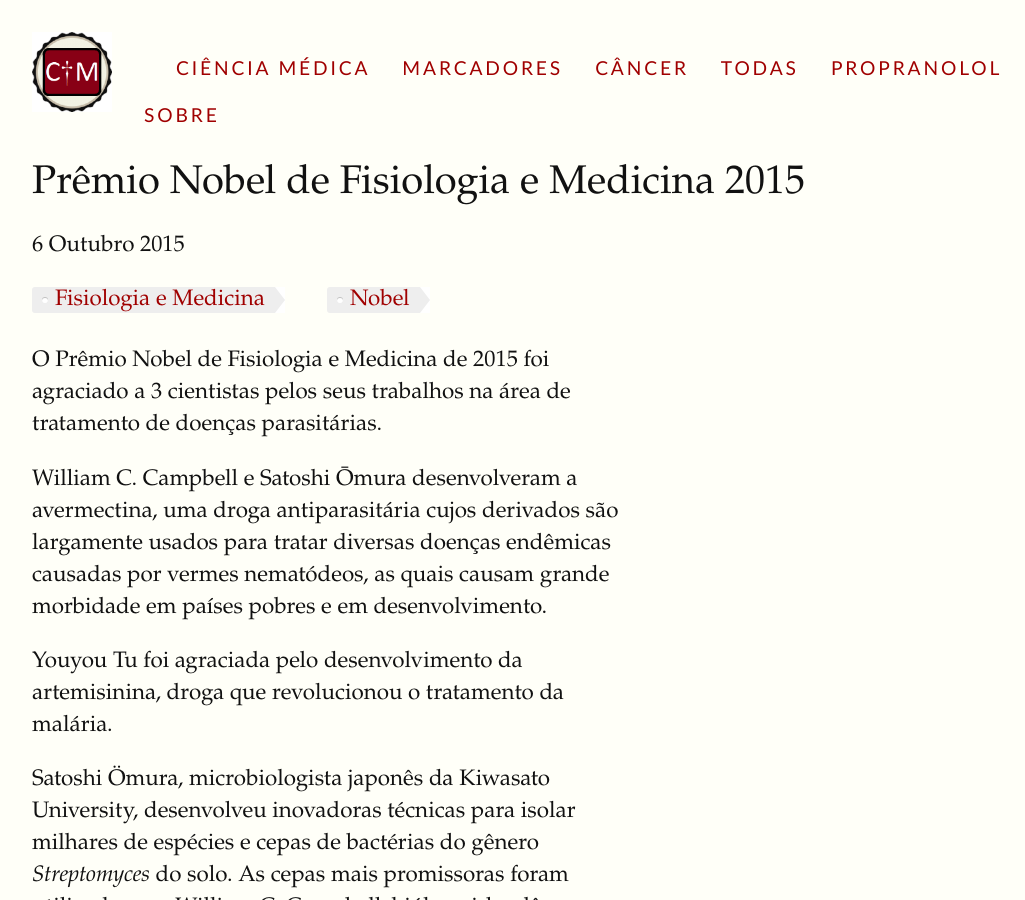
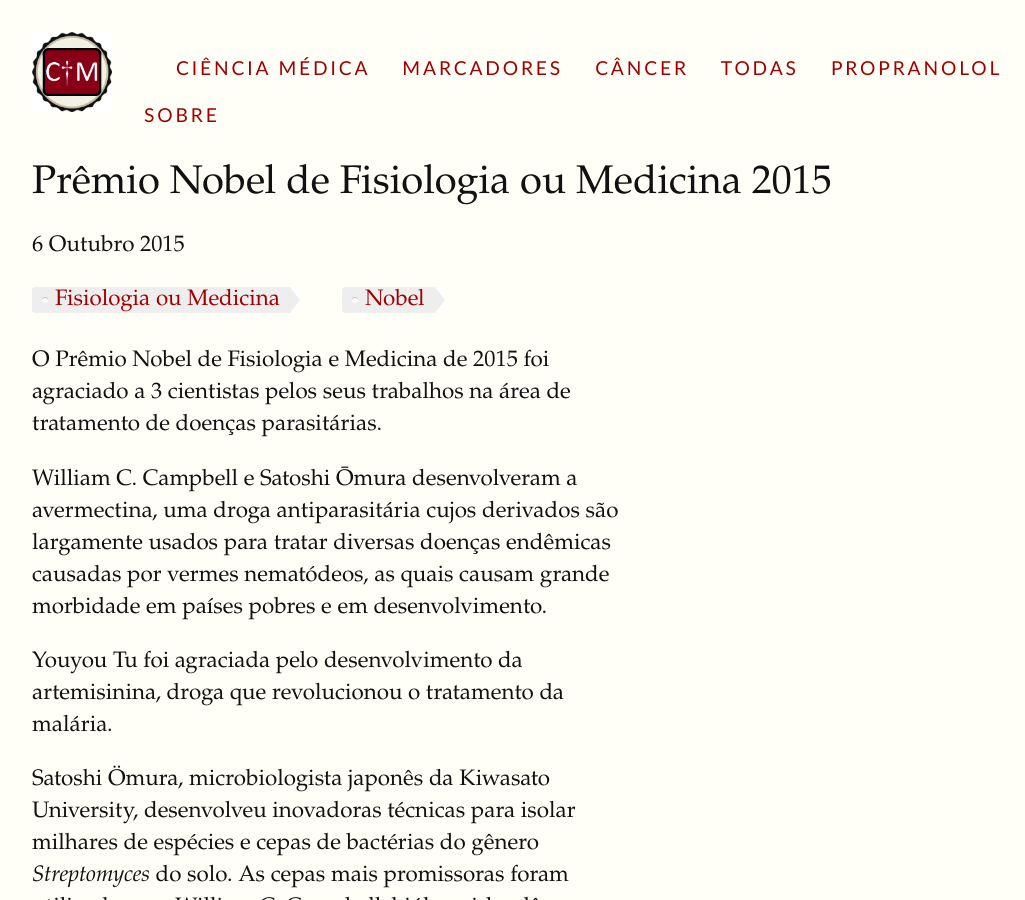
Before and after one commit to fhcflx/pharmakon, a Jekyll site: the page built from _posts/2015-10-06-premio-nobel-de-fisiologia-e-medicina.md, in a window 1280 px wide and 900 px high. Shown: the whole window, without its empty margins (128-1153 px from the left). Built offline with Jekyll 4.4.1, drawn with Linux system fonts in a browser that asks for light colours; comment, search, counter and statistics services are not loaded.

```diff
--- a/_posts/2014-10-07-nobel-medicina-2014.markdown
+++ b/_posts/2014-10-07-nobel-medicina-2014.markdown
@@ -1,10 +1,10 @@
 ---
 layout: post
-title: Prêmio Nobel de Fisiologia e Medicina 2014 - o GPS cerebral
+title: Prêmio Nobel de Fisiologia ou Medicina 2014 - o GPS cerebral
 date: '2014-10-07T20:22:00.000-03:00'
 author: Francisco H C Felix
 tags:
-- Fisiologia e Medicina
+- Fisiologia ou Medicina
 - Nobel
 ---
 
--- a/_posts/2015-10-06-premio-nobel-de-fisiologia-e-medicina.md
+++ b/_posts/2015-10-06-premio-nobel-de-fisiologia-e-medicina.md
@@ -1,10 +1,10 @@
 ---
 layout: post
-title: Prêmio Nobel de Fisiologia e Medicina 2015
+title: Prêmio Nobel de Fisiologia ou Medicina 2015
 date: '2015-10-06T20:22:00.000-03:00'
 author: Francisco H C Felix
 tags:
-- Fisiologia e Medicina
+- Fisiologia ou Medicina
 - Nobel
 modified_time: '2015-12-07T20:26:36.143-03:00'
 blogger_id: tag:blogger.com,1999:blog-2993346515708552092.post-5871814733024746877
--- a/_posts/2016-10-04-premio-nobel-medicina-2016.markdown
+++ b/_posts/2016-10-04-premio-nobel-medicina-2016.markdown
@@ -1,10 +1,10 @@
 ---
 layout: post
-title: Prêmio Nobel de Fisiologia e Medicina 2016
+title: Prêmio Nobel de Fisiologia ou Medicina 2016
 date: '2016-10-04T20:22:00.000-03:00'
 author: Francisco H C Felix
 tags:
-- Fisiologia e Medicina
+- Fisiologia ou Medicina
 - Nobel
 ---
 
--- a/_posts/2017-11-03-premio-nobel-2017.markdown
+++ b/_posts/2017-11-03-premio-nobel-2017.markdown
@@ -1,10 +1,10 @@
 ---
 layout: post
-title: Prêmio Nobel de Fisiologia e Medicina 2017 - pesquisa inútil?
+title: Prêmio Nobel de Fisiologia ou Medicina 2017 - pesquisa inútil?
 date: '2017-11-03T20:22:00.000-03:00'
 author: Francisco H C Felix
 tags:
-- Fisiologia e Medicina
+- Fisiologia ou Medicina
 - Nobel
 ---
 
```
Also changed, not shown: _posts/2013-10-20-nobel-medicina-2013.markdown (added, +26 -0 lines).
